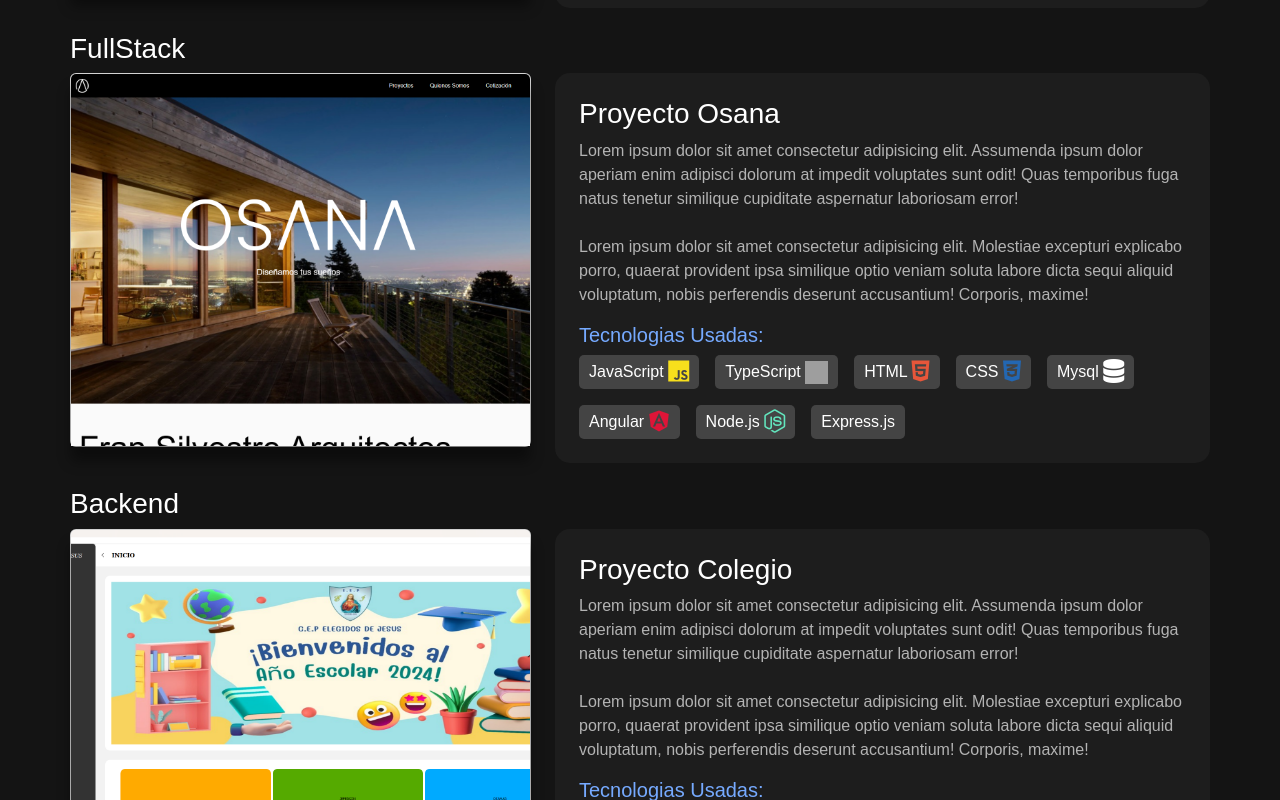
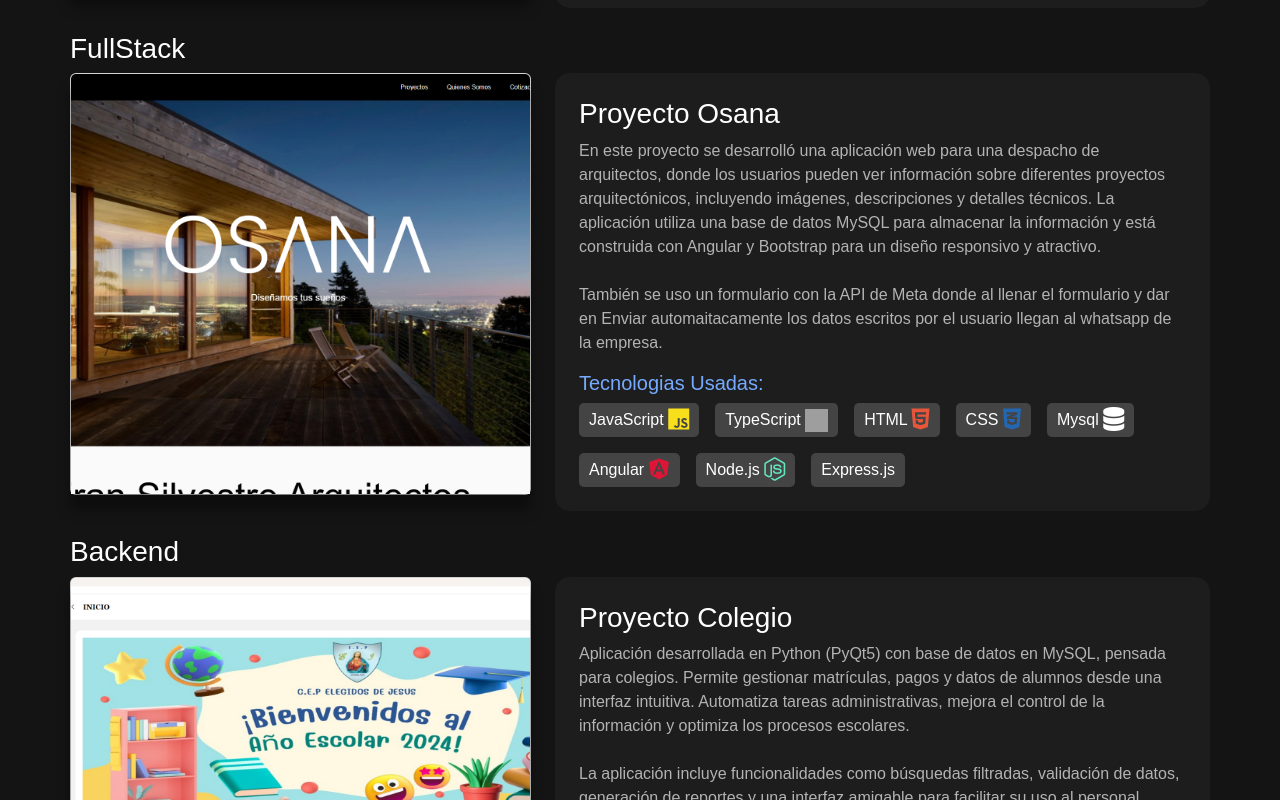
Before and after one commit to sandro12352/PortafolioSandro, an Angular app: page / in a window 1280 px wide. Shown: the part 1100-1900 px from the top of the page. Built offline with nearby package versions, Linux system fonts and the light colour scheme; grey boxes are pictures that could not be loaded.

Commit message:
error del document corregido

```diff
--- a/src/app/sdrop/pages/layout/layout.component.html
+++ b/src/app/sdrop/pages/layout/layout.component.html
@@ -180,8 +180,9 @@
                 <div class="p-4 d-flex flex-column h-100" style="background-color: #2b2b2b67; border-radius: 15px;">
                     <h3>Proyecto Osana</h3>
                         <p>
-                            Lorem ipsum dolor sit amet consectetur adipisicing elit. Assumenda ipsum dolor aperiam enim adipisci dolorum at impedit voluptates sunt odit! Quas temporibus fuga natus tenetur similique cupiditate aspernatur laboriosam error!<br><br>
-                            Lorem ipsum dolor sit amet consectetur adipisicing elit. Molestiae excepturi explicabo porro, quaerat provident ipsa similique optio veniam soluta labore dicta sequi aliquid voluptatum, nobis perferendis deserunt accusantium! Corporis, maxime!<br>
+                            En este proyecto se desarrolló una aplicación web para una despacho de arquitectos, donde los usuarios pueden ver información sobre diferentes proyectos arquitectónicos, incluyendo imágenes, descripciones y detalles técnicos. La aplicación utiliza una base de datos MySQL para almacenar la información y está construida con Angular y Bootstrap para un diseño responsivo y atractivo.
+                            <br><br>
+                            También se uso un formulario con la API de Meta donde al llenar el formulario y dar en Enviar automaitacamente los datos escritos por el usuario llegan al whatsapp de la empresa.<br>
                         </p>
 
                         <h5>Tecnologias Usadas:</h5>
@@ -238,10 +239,10 @@
             <div class="col">
                 <div class="p-4 d-flex flex-column h-100" style="background-color: #2b2b2b67; border-radius: 15px;">
                     <h3>Proyecto Colegio</h3>
-                        <a><p>
-                            Lorem ipsum dolor sit amet consectetur adipisicing elit. Assumenda ipsum dolor aperiam enim adipisci dolorum at impedit voluptates sunt odit! Quas temporibus fuga natus tenetur similique cupiditate aspernatur laboriosam error!<br><br>
-                            Lorem ipsum dolor sit amet consectetur adipisicing elit. Molestiae excepturi explicabo porro, quaerat provident ipsa similique optio veniam soluta labore dicta sequi aliquid voluptatum, nobis perferendis deserunt accusantium! Corporis, maxime!<br>
-                        </p></a>
+                        <p>
+                            Aplicación desarrollada en Python (PyQt5) con base de datos en MySQL, pensada para colegios. Permite gestionar matrículas, pagos y datos de alumnos desde una interfaz intuitiva. Automatiza tareas administrativas, mejora el control de la información y optimiza los procesos escolares.<br><br>
+                           La aplicación incluye funcionalidades como búsquedas filtradas, validación de datos, generación de reportes y una interfaz amigable para facilitar su uso al personal administrativo. Gracias a su estructura modular y conexión a base de datos, se asegura la integridad y disponibilidad de la información.<br>
+                        </p>
 
                         <h5>Tecnologias Usadas:</h5>
                         <!-- Tecnologías al fondo -->
--- a/src/app/sdrop/pages/layout/layout.component.ts
+++ b/src/app/sdrop/pages/layout/layout.component.ts
@@ -1,29 +1,29 @@
-import { AfterViewInit, Component } from '@angular/core';
-import { Router } from '@angular/router';
+import { isPlatformBrowser } from '@angular/common';
+import { AfterViewInit, Component, PLATFORM_ID, Inject } from '@angular/core';
+
 declare var bootstrap: any;
+
 @Component({
   selector: 'app-layout',
   templateUrl: './layout.component.html',
   styleUrl: './layout.component.css'
 })
+export class LayoutComponent implements AfterViewInit {
 
-
-export class LayoutComponent implements AfterViewInit{
-
+  constructor(@Inject(PLATFORM_ID) private platformId: Object) {}
 
   ngAfterViewInit(): void {
+    if (isPlatformBrowser(this.platformId)) {
       const links = document.querySelectorAll('.ir-link1');
       links.forEach(link => {
-      link.addEventListener('click',()=>{
+        link.addEventListener('click', () => {
           const offcanvasElement = document.querySelector('.offcanvas');
           const offcanvasInstance = bootstrap.Offcanvas.getInstance(offcanvasElement);
           if (offcanvasInstance) {
             offcanvasInstance.hide();
           }
-      })
-    })
+        });
+      });
     }
-
-
-
   }
+}
```
Lines whose indentation alone changed are shown as unchanged.
